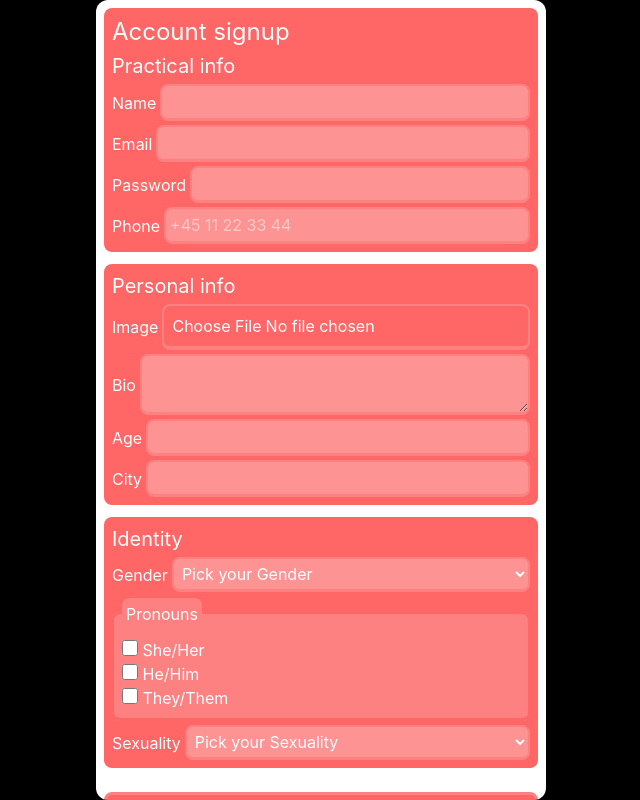
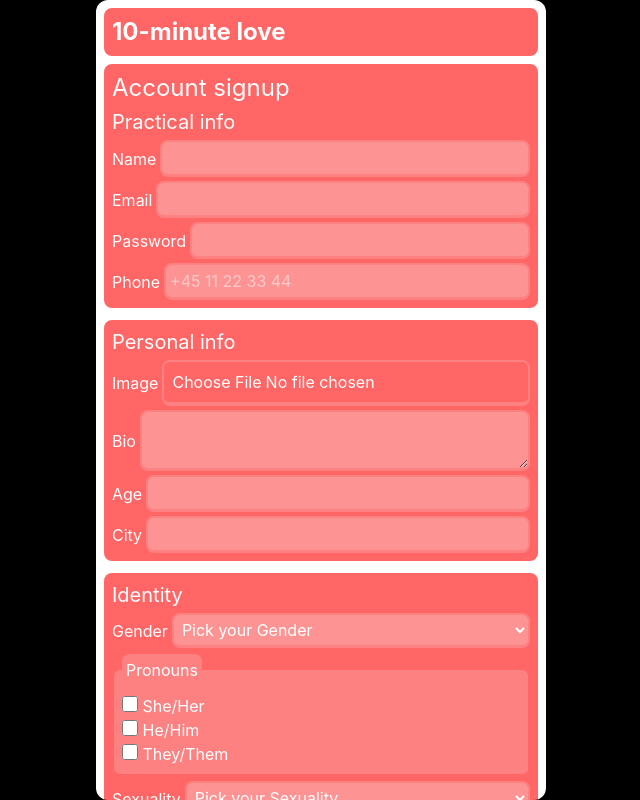
Before and after one commit to coffandro/lovelaces, a SvelteKit app: page /user/create in a window 1280 px wide. Shown: the whole page, without its empty margins (319-959 px from the left). Built offline with nearby package versions, Linux system fonts and the light colour scheme.

Commit message:
Navbar overhaul

```diff
--- a/package.json
+++ b/package.json
@@ -4,7 +4,7 @@
 	"version": "0.0.1",
 	"type": "module",
 	"scripts": {
-		"dev": "vite dev",
+		"dev": "vite dev --host",
 		"build": "vite build",
 		"preview": "vite preview",
 		"prepare": "svelte-kit sync || echo ''",
--- /dev/null
+++ b/src/lib/components/navitems/homeItems.svelte
@@ -0,0 +1,18 @@
+<script lang="ts">
+	import Button from '../button.svelte';
+	import { faCog, faInfo } from '@fortawesome/free-solid-svg-icons';
+	import type { User } from '$lib/user';
+
+	interface Props {
+		user?: User;
+	}
+
+	let { user }: Props = $props();
+</script>
+
+{#if user}
+	<div class="flex grow justify-end gap-2">
+		<Button classes="aspect-square" icon={faCog} href={`/user/edit`} />
+		<Button classes="aspect-square" icon={faInfo} href={`/info`} />
+	</div>
+{/if}
--- /dev/null
+++ b/src/lib/stores.ts
@@ -0,0 +1,9 @@
+import { writable } from 'svelte/store';
+import type { Component } from 'svelte';
+
+interface NavbarItemsConfig {
+    component: Component;
+    props?: Record<string, any>;
+}
+
+export const navbarItems = writable<NavbarItemsConfig | null>(null);
--- a/src/routes/+layout.svelte
+++ b/src/routes/+layout.svelte
@@ -1,12 +1,24 @@
 <script lang="ts">
 	import './layout.css';
 	import favicon from '$lib/assets/favicon.svg';
-	import Button from '$lib/components/button.svelte';
-	import { faUser } from '@fortawesome/free-solid-svg-icons';
+	import { navbarItems } from '$lib/stores';
 
-	let { children, data } = $props();
+	let { children } = $props();
 </script>
 
 <svelte:head><link rel="icon" href={favicon} /></svelte:head>
 
-{@render children()}
+<div class="flex grow flex-col gap-2 p-2">
+	<header class="flex">
+		<nav class="flex w-full justify-between rounded-lg bg-main p-2 text-white">
+			<div class="grow">
+				<h1 class="text-2xl font-bold">10-minute love</h1>
+			</div>
+			{#if $navbarItems}
+				<svelte:component this={$navbarItems.component} {...$navbarItems.props} />
+			{/if}
+		</nav>
+	</header>
+
+	{@render children()}
+</div>
--- a/src/routes/+page.svelte
+++ b/src/routes/+page.svelte
@@ -3,27 +3,20 @@
 	import Button from '$lib/components/button.svelte';
 	import { enhance } from '$app/forms';
 	import InputField from '$lib/components/inputField.svelte';
-	import { faCog, faInfo } from '@fortawesome/free-solid-svg-icons';
+	import NavbarItems from '$lib/components/navitems/homeItems.svelte';
 	import UserProfile from '$lib/components/userProfile.svelte';
+	import { navbarItems } from '$lib/stores';
 
 	let { data, form }: PageProps = $props();
+
+	// Set the navbar items component for the layout to display
+	navbarItems.set({
+		component: NavbarItems,
+		props: { user: data.user }
+	});
 </script>
 
-<div class="flex max-h-screen grow flex-col gap-2 p-2">
-	<header class="flex">
-		<nav class="flex w-full justify-between rounded-lg bg-main p-2 text-white">
-			<div class="grow">
-				<h1 class="text-2xl font-bold">10-minute love</h1>
-			</div>
-			{#if data?.user}
-				<div class="flex grow justify-end gap-2">
-					<Button classes="aspect-square" icon={faCog} href={`/user/edit`} />
-					<Button classes="aspect-square" icon={faInfo} href={`/info`} />
-				</div>
-			{/if}
-		</nav>
-	</header>
-
+<div class="flex max-h-screen grow flex-col gap-2">
 	{#if !data.user}
 		<section class="flex grow flex-col">
 			<form use:enhance method="POST" class="flex grow flex-col content-stretch gap-1">
@@ -57,7 +50,7 @@
 			<UserProfile user={data.user} />
 		</section>
 
-		<footer class="pb-2">
+		<footer>
 			<div class="flex h-full rounded-lg bg-main p-2">
 				<Button scale={3} classes="grow min-h-20" text="Search for match" href="/search" />
 			</div>
--- a/src/routes/info/+page.svelte
+++ b/src/routes/info/+page.svelte
@@ -2,7 +2,7 @@
 	import Button from '$lib/components/button.svelte';
 </script>
 
-<div class="flex grow flex-col gap-3 p-2 text-white">
+<div class="flex grow flex-col gap-3 text-white">
 	<div class="flex grow flex-col justify-between rounded-lg bg-main p-2 text-lg">
 		<h1 class="text-4xl">App information</h1>
 		<p>
--- a/src/routes/search/+page.svelte
+++ b/src/routes/search/+page.svelte
@@ -76,13 +76,7 @@
 	});
 </script>
 
-<div class="flex max-h-screen flex-col gap-2 p-2">
-	<header class="flex">
-		<nav class="flex w-full justify-between rounded-lg bg-main p-2 text-white">
-			<h1 class="text-2xl font-bold">10-minute love</h1>
-		</nav>
-	</header>
-
+<div class="flex max-h-screen flex-col gap-2">
 	<section
 		class="row flex flex-col items-center justify-center gap-4 rounded-lg bg-main p-4 text-center text-white"
 	>
--- a/src/routes/user/create/+page.svelte
+++ b/src/routes/user/create/+page.svelte
@@ -21,11 +21,7 @@
 	}
 </script>
 
-<form
-	method="POST"
-	enctype="multipart/form-data"
-	class="m-2 flex grow flex-col content-stretch gap-3"
->
+<form method="POST" enctype="multipart/form-data" class="flex grow flex-col content-stretch gap-3">
 	<div class="flex flex-col gap-1 rounded-lg bg-main p-2">
 		<h1 class="text-2xl text-white">Account signup</h1>
 
--- a/src/routes/user/edit/+page.svelte
+++ b/src/routes/user/edit/+page.svelte
@@ -50,12 +50,11 @@
 </script>
 
 <div class="flex grow flex-col">
-	<div class="p-2">
 	<form
 		method="POST"
 		action="?/save"
 		enctype="multipart/form-data"
-			class="flex grow flex-col content-stretch gap-3"
+		class="flex grow flex-col content-stretch gap-2"
 	>
 		<div class="flex flex-col gap-1 rounded-lg bg-main p-2">
 			<h1 class="text-2xl text-white">Edit account</h1>
@@ -137,12 +136,9 @@
 			<Button type="submit" scale={3} text="Save" />
 		</div>
 	</form>
-	</div>
 	<div class="grow"></div>
 
-	<div class="p-2">
 	<div class="rounded-lg bg-main p-2">
 		<Button text="Return" scale={3} href="/" />
 	</div>
 </div>
-</div>
```
Lines whose indentation alone changed are shown as unchanged.
